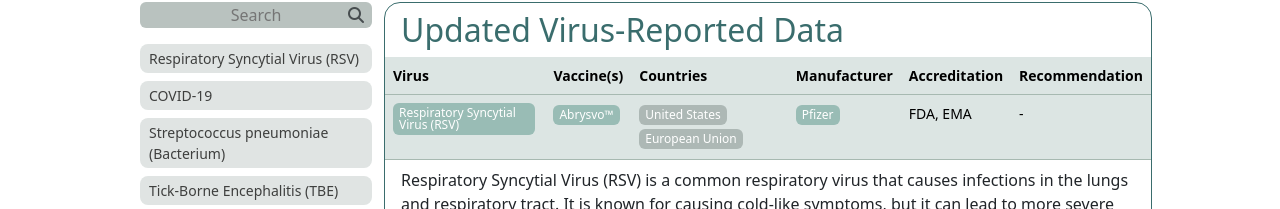
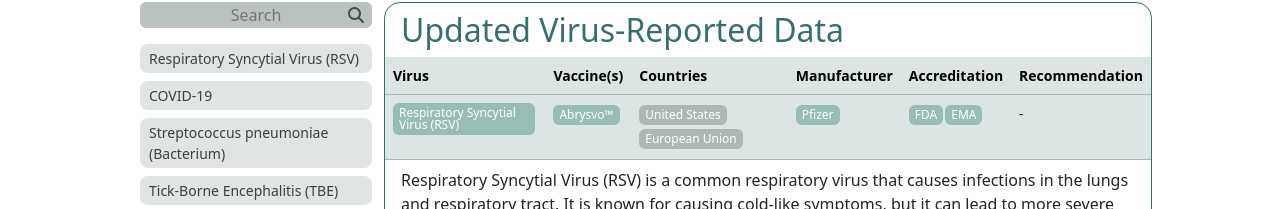
Before and after one commit to gudaedujobs/vacciprofile, a React (Create React App) app in the folder client/: page / in a window 1280 px wide. Shown: the part 136-345 px from the top of the page. Built offline with nearby package versions, Linux system fonts and the light colour scheme.

Commit message:
Latest working copy

```diff
--- a/client/src/App.js
+++ b/client/src/App.js
@@ -8,6 +8,7 @@ const App = () => {
     const [selectedVirus, setSelectedVirus] = useState(viruses[0]);
     const [selectedVaccine, setSelectedVaccine] = useState(vaccines[0]);
     const [selectedManufacturer, setSelectedManufacturer] = useState({});
+    const [selectedAccreditation, setSelectedAccreditation] = useState(vaccines[0].accreditation[0])
     const [detailsType, setDetailsType] = useState("Virus");
 
     const handleSearch = keyword => {
@@ -33,6 +34,11 @@ const App = () => {
         setDetailsType("Manufacturer");
     };
 
+    const handleSelectAccreditation = accreditation => {
+        setSelectedAccreditation(accreditation);
+        setDetailsType("Accreditation");
+    }
+
     const getVaccineById = vaccineId => {
         return vaccines.find(vaccine => vaccine.vaccineId === vaccineId);
     };
@@ -42,22 +48,16 @@ const App = () => {
         return vaccine.country;
     };
 
-    const getAccreditationsForVaccine = vaccineId => {
-        const vaccine = getVaccineById(vaccineId);
-        return vaccine && vaccine.accreditation ? vaccine.accreditation.join(', ') : '-';
-    };
-
     const getManufacturerByVaccine = () => {
         const manufacturer = manufacturers.find(manufacturer=>manufacturer.manufacturerId===selectedVaccine.manufacturerId)
         return manufacturer.name;
     };
 
-    const getRecommendationForVaccine = vaccineId => {
-        const vaccine = getVaccineById(vaccineId);
-        return vaccine ? vaccine.recommendation : '-';
+    const getRecommendationByVaccine = () => {
+        return selectedVaccine.recommendation;
     };
 
-    const getVaccineNames = (vaccinesArray) => {
+    const getVaccineNames = vaccinesArray => {
         if (!vaccinesArray || vaccinesArray.length === 0) return ['-'];
 
         return vaccinesArray.map(vaccine => {
@@ -65,6 +65,10 @@ const App = () => {
             return vaccineDetail ? vaccineDetail.name : '-';
         });
     };
+
+    const getVaccinesByAccreditation = () => {
+        return vaccines.filter(vaccine => vaccine.accreditation.includes(selectedAccreditation));
+    }
 
     return (
         <div className='container'>
@@ -115,8 +119,8 @@ const App = () => {
                                     <td className='vaccine-cell'>{getVaccineNames(selectedVirus.vaccines).map((vaccine, index)=><span key={index} className='pill-unselected badge' onClick={()=>handleSelectVaccine(vaccine)}>{vaccine}</span>)}</td>
                                     <td className='country-cell'>{selectedVirus.vaccines?.[0]?.vaccineId ? getCountriesForVaccine(selectedVirus.vaccines[0].vaccineId).map((country, index)=><span key={index} className='pill-unselected pill-unselectable badge bg-muted'>{country}</span>) : '-'}</td>
                                     <td className='manufacturer-cell'><span className='pill-unselected badge' onClick={()=>handleSelectManufacturer()}>{getManufacturerByVaccine()}</span></td>
-                                    <td className='accreditation-cell'>{selectedVirus.vaccines?.[0]?.vaccineId ? getAccreditationsForVaccine(selectedVirus.vaccines[0].vaccineId) : '-'}</td>
-                                    <td className='recommendation-cell'>{selectedVirus.vaccines?.[0]?.vaccineId ? getRecommendationForVaccine(selectedVirus.vaccines[0].vaccineId) : '-'}</td>
+                                    <td className='accreditation-cell'>{selectedVaccine.accreditation.map((accreditation=><span className='pill-unselected badge' onClick={()=>handleSelectAccreditation(accreditation)}>{accreditation}</span>))}</td>
+                                    <td className='recommendation-cell'>{getRecommendationByVaccine()}</td>
                                 </tr>
                             </tbody>
                         </table>
@@ -130,6 +134,8 @@ const App = () => {
                             <span className='last-updated text-muted position-absolute end-0 bottom-0'>Last updated: {selectedVaccine.lastUpdated}</span>
                         </div> : detailsType==="Manufacturer" ? <div>
                             {selectedManufacturer.description}
+                        </div> : detailsType==="Accreditation" ? <div>
+                            {getVaccinesByAccreditation().map((vaccine=><span className='pill-unselected badge' onClick={()=>handleSelectVaccine(vaccine.name)}>{vaccine.name}</span>))}
                         </div> : <></>}
                     </div>
                 </div>
--- a/client/src/assets/data/vaccines.json
+++ b/client/src/assets/data/vaccines.json
@@ -17,7 +17,7 @@
         "virusId": 2,
         "manufacturerId": 5,
         "country": ["United States", "European Union", "United Kingdom", "Canada", "Australia"],
-        "accreditation": ["FDA", "EMA", "MHRA", "Health Canada", "TGA"],
+        "accreditation": ["FDA", "EMA"],
         "recommendation": "-",
         "description": "Comirnaty is a COVID-19 vaccine developed by Pfizer and BioNTech. It uses mRNA technology to provide immunity against the SARS-CoV-2 virus, which causes COVID-19. The vaccine was one of the first COVID-19 vaccines to receive emergency use authorization and has been widely administered around the world to help control the pandemic.",
         "link": "https://www.pfizer.com/products/product-detail/comirnaty",
```
